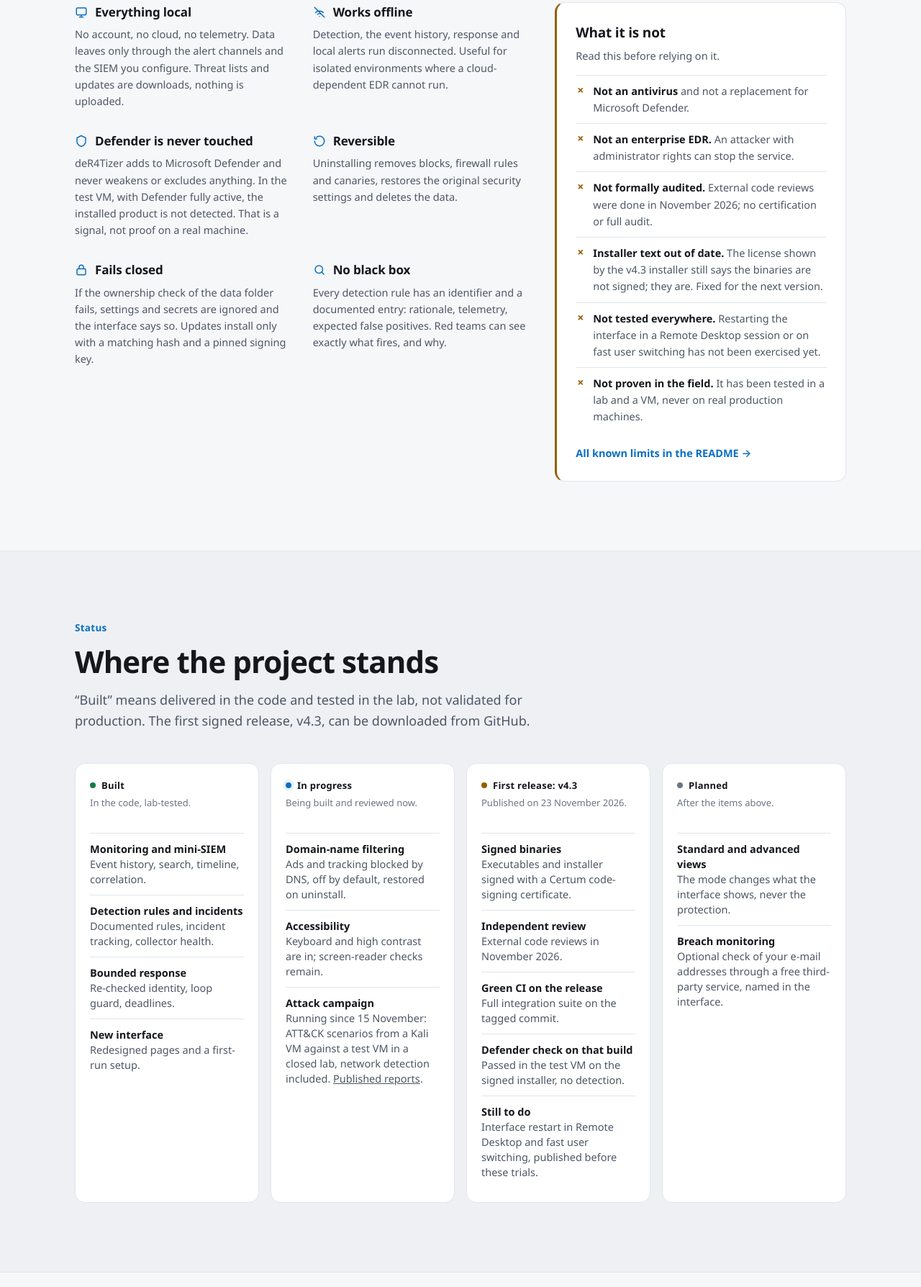
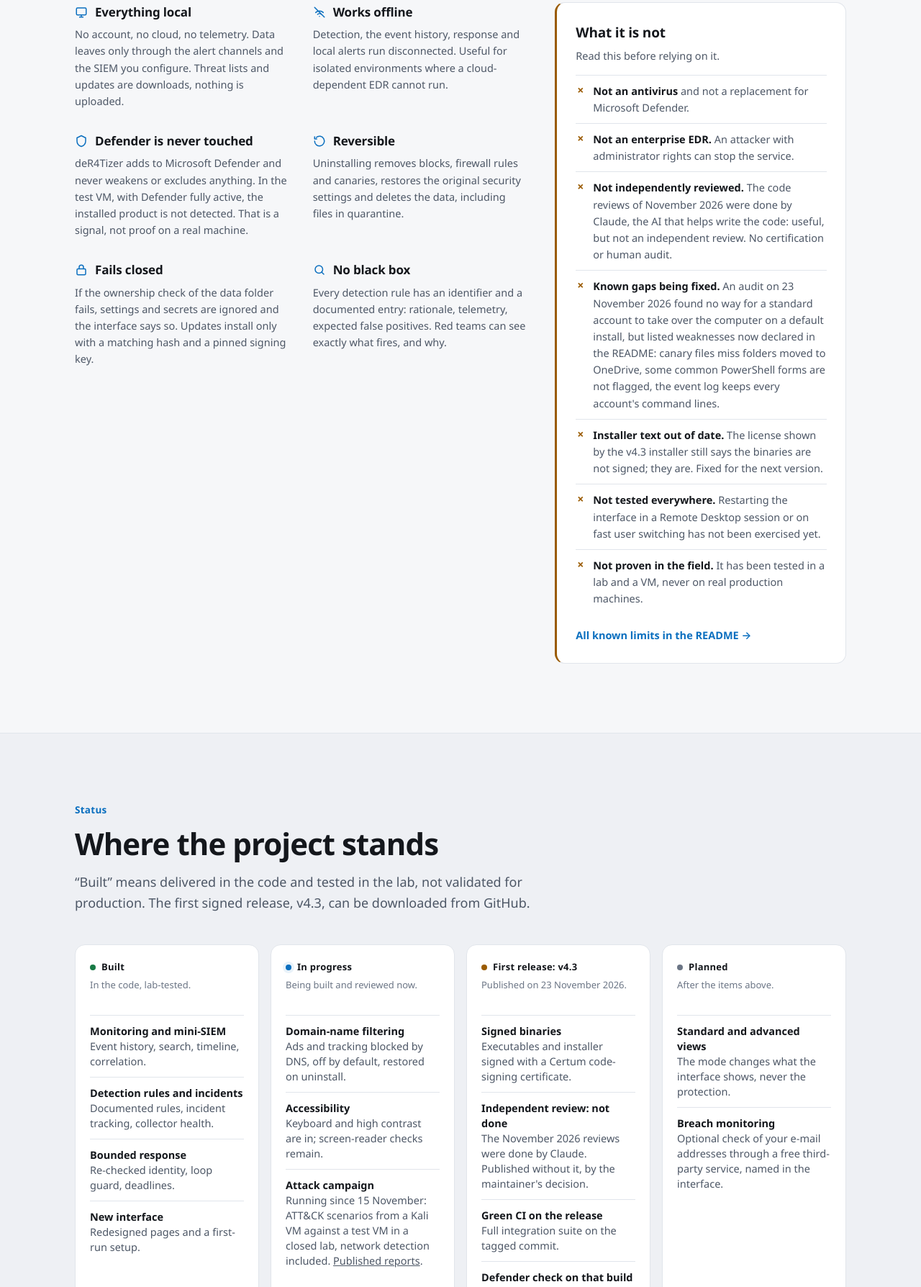
Before and after one commit to cryptobones-1337/deR4Tizer, a plain HTML site: page index.html in a window 1280 px wide. Shown: the part 7237-9025 px from the top of the page at 72% size. Drawn offline with Linux system fonts and the light colour scheme.

Commit message:
Page : revues de novembre faites par Claude (pas une relecture indépendante), faiblesses connues de l'audit du 2026-11-23, quarantaine supprimée à la désinstallation
Co-Authored-By: Claude Opus 5.5 <noreply@anthropic.com>

```diff
--- a/index.html
+++ b/index.html
@@ -562,7 +562,7 @@
           </div>
           <div class="guard">
             <h3><svg viewBox="0 0 24 24" fill="none" stroke="currentColor" stroke-width="2" stroke-linecap="round" stroke-linejoin="round" aria-hidden="true"><path d="M3 12a9 9 0 1 0 3-6.7M3 4v4h4"/></svg>Reversible</h3>
-            <p>Uninstalling removes blocks, firewall rules and canaries, restores the original security settings and deletes the data.</p>
+            <p>Uninstalling removes blocks, firewall rules and canaries, restores the original security settings and deletes the data, including files in quarantine.</p>
           </div>
           <div class="guard">
             <h3><svg viewBox="0 0 24 24" fill="none" stroke="currentColor" stroke-width="2" stroke-linecap="round" stroke-linejoin="round" aria-hidden="true"><rect x="4" y="10" width="16" height="11" rx="2"/><path d="M8 10V7a4 4 0 0 1 8 0v3"/></svg>Fails closed</h3>
@@ -580,7 +580,8 @@
           <ul>
             <li><b>Not an antivirus</b> and not a replacement for Microsoft Defender.</li>
             <li><b>Not an enterprise EDR.</b> An attacker with administrator rights can stop the service.</li>
-            <li><b>Not formally audited.</b> External code reviews were done in November 2026; no certification or full audit.</li>
+            <li><b>Not independently reviewed.</b> The code reviews of November 2026 were done by Claude, the AI that helps write the code: useful, but not an independent review. No certification or human audit.</li>
+            <li><b>Known gaps being fixed.</b> An audit on 23 November 2026 found no way for a standard account to take over the computer on a default install, but listed weaknesses now declared in the README: canary files miss folders moved to OneDrive, some common PowerShell forms are not flagged, the event log keeps every account's command lines.</li>
             <li><b>Installer text out of date.</b> The license shown by the v4.3 installer still says the binaries are not signed; they are. Fixed for the next version.</li>
             <li><b>Not tested everywhere.</b> Restarting the interface in a Remote Desktop session or on fast user switching has not been exercised yet.</li>
             <li><b>Not proven in the field.</b> It has been tested in a lab and a VM, never on real production machines.</li>
@@ -622,10 +623,10 @@
           <p>Published on 23 November 2026.</p>
           <ul>
             <li><b>Signed binaries</b>Executables and installer signed with a Certum code-signing certificate.</li>
-            <li><b>Independent review</b>External code reviews in November 2026.</li>
+            <li><b>Independent review: not done</b>The November 2026 reviews were done by Claude. Published without it, by the maintainer's decision.</li>
             <li><b>Green CI on the release</b>Full integration suite on the tagged commit.</li>
             <li><b>Defender check on that build</b>Passed in the test VM on the signed installer, no detection.</li>
-            <li><b>Still to do</b>Interface restart in Remote Desktop and fast user switching, published before these trials.</li>
+            <li><b>Still to do</b>Interface restart in Remote Desktop and fast user switching; revocation check once the certificate has expired. Published before these trials.</li>
           </ul>
         </div>
         <div class="col">
@@ -661,7 +662,7 @@
     <div class="foot">
       <div>
         <h4>deR4Tizer</h4>
-        <p>A local, complementary defence layer for Windows, for small organisations without a SOC. Open source under the EUPL-1.2. Proof of concept, not formally audited.</p>
+        <p>A local, complementary defence layer for Windows, for small organisations without a SOC. Open source under the EUPL-1.2. Proof of concept, not independently reviewed.</p>
       </div>
       <div class="links">
         <h4>Project</h4>
```
